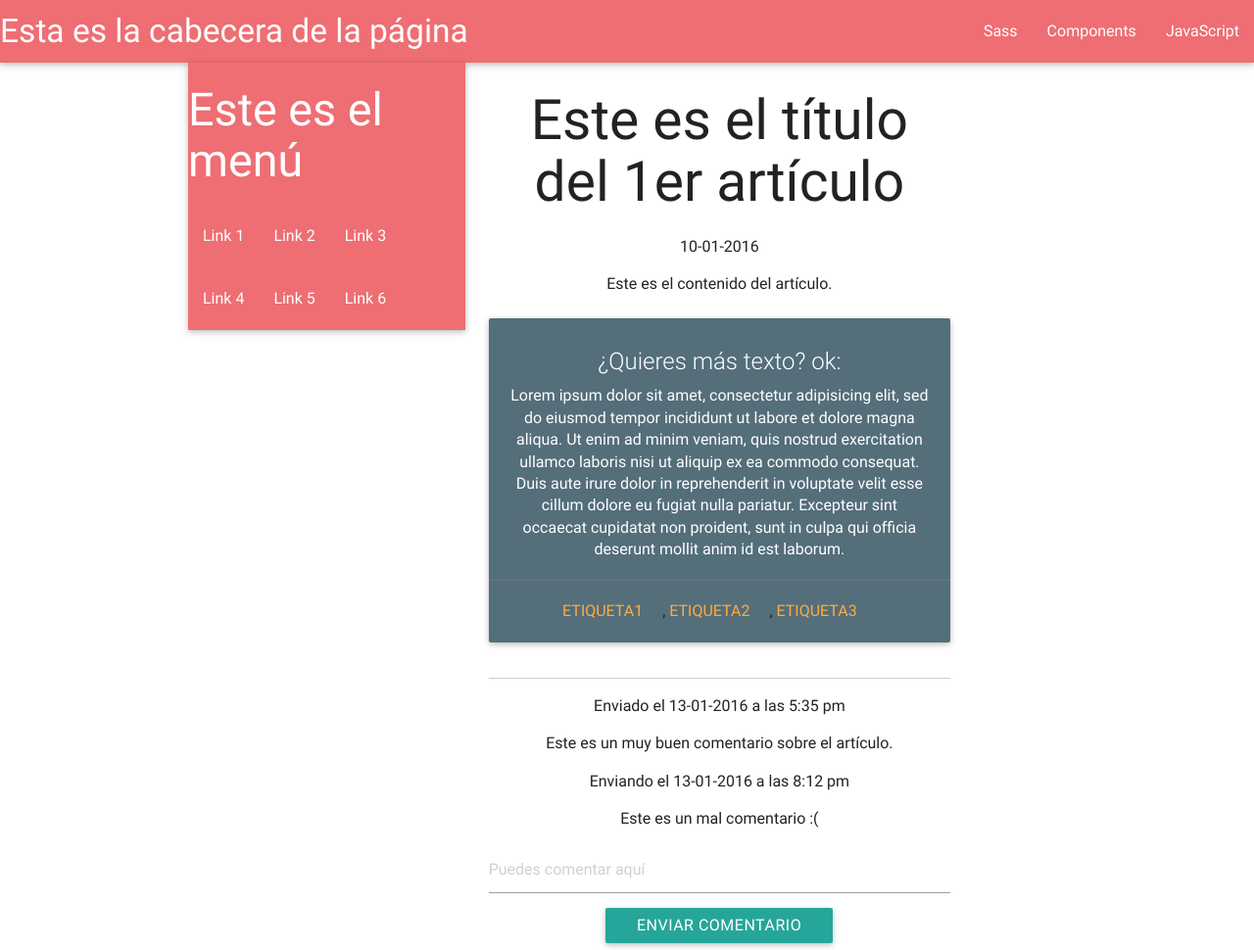
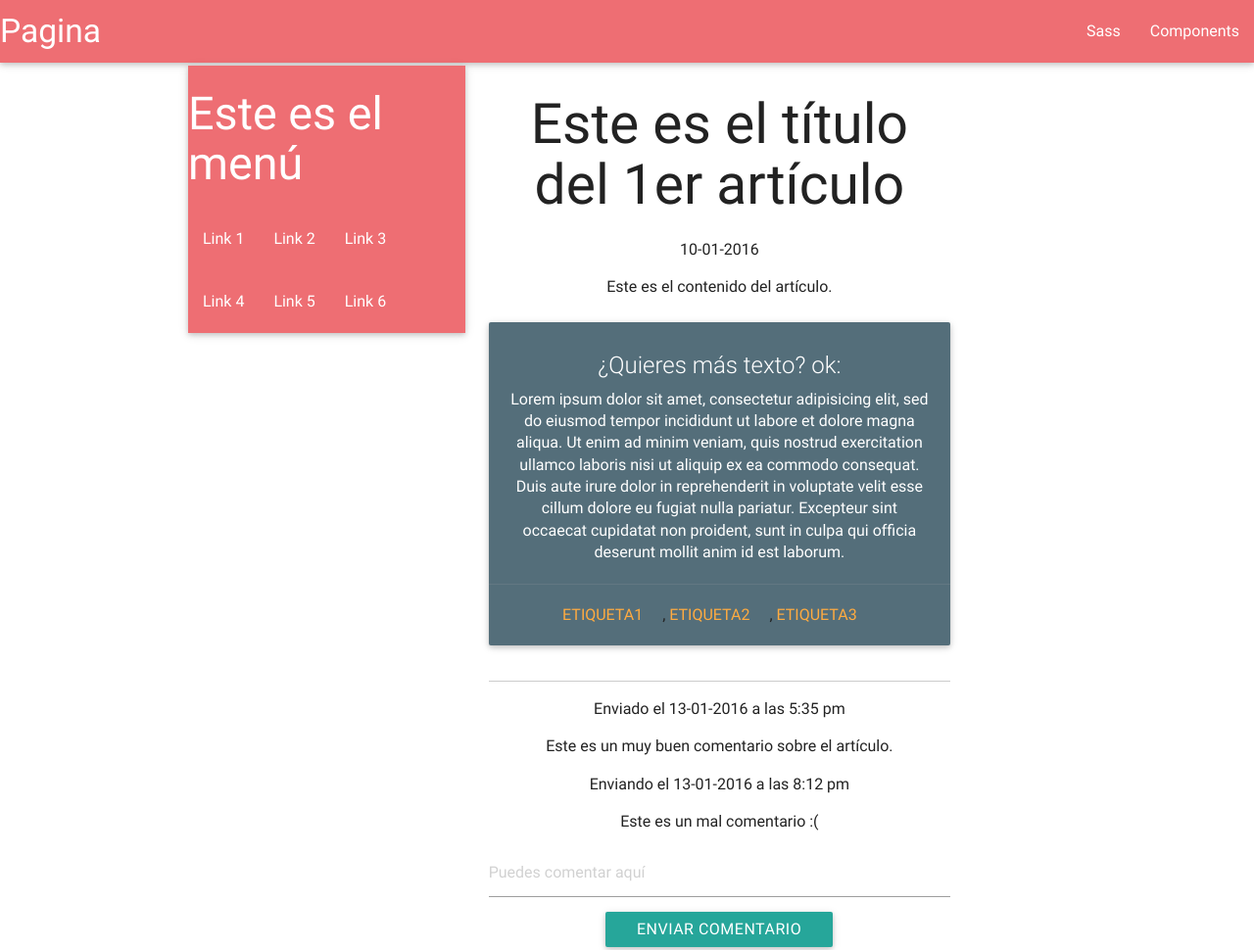
Before and after one commit to Alucia/TercerReto, a plain HTML site: page index.html in a window 1280 px wide. Shown: the top 970 px of the page at 98% size. Drawn offline with nearby package versions, Linux system fonts and the light colour scheme.

Commit message:
arreglando nav

```diff
--- a/index.html
+++ b/index.html
@@ -14,16 +14,18 @@
         <!--[if lt IE 8]>
             <p class="browserupgrade">You are using an <strong>outdated</strong> browser. Please <a href="http://browsehappy.com/">upgrade your browser</a> to improve your experience.</p>
         <![endif]-->
-        <nav>
+       <nav>
             <div class="nav-wrapper">
-              <a href="#" class="brand-logo">Esta es la cabecera de la página</a>
-              <ul id="nav-mobile" class="right hide-on-med-and-down">
+              <a href="#" class="brand-logo hide-on-small-only">Pagina</a>
+              <ul id="nav-mobile" class="right ">
                 <li><a href="sass.html">Sass</a></li>
                 <li><a href="badges.html">Components</a></li>
-                <li><a href="collapsible.html">JavaScript</a></li>
               </ul>
             </div>
           </nav>
+          <br>
+          <br>
+          <br>
         <section class="container">
             <div class="row">
                 <div class="col l4 m6 s12">
```
